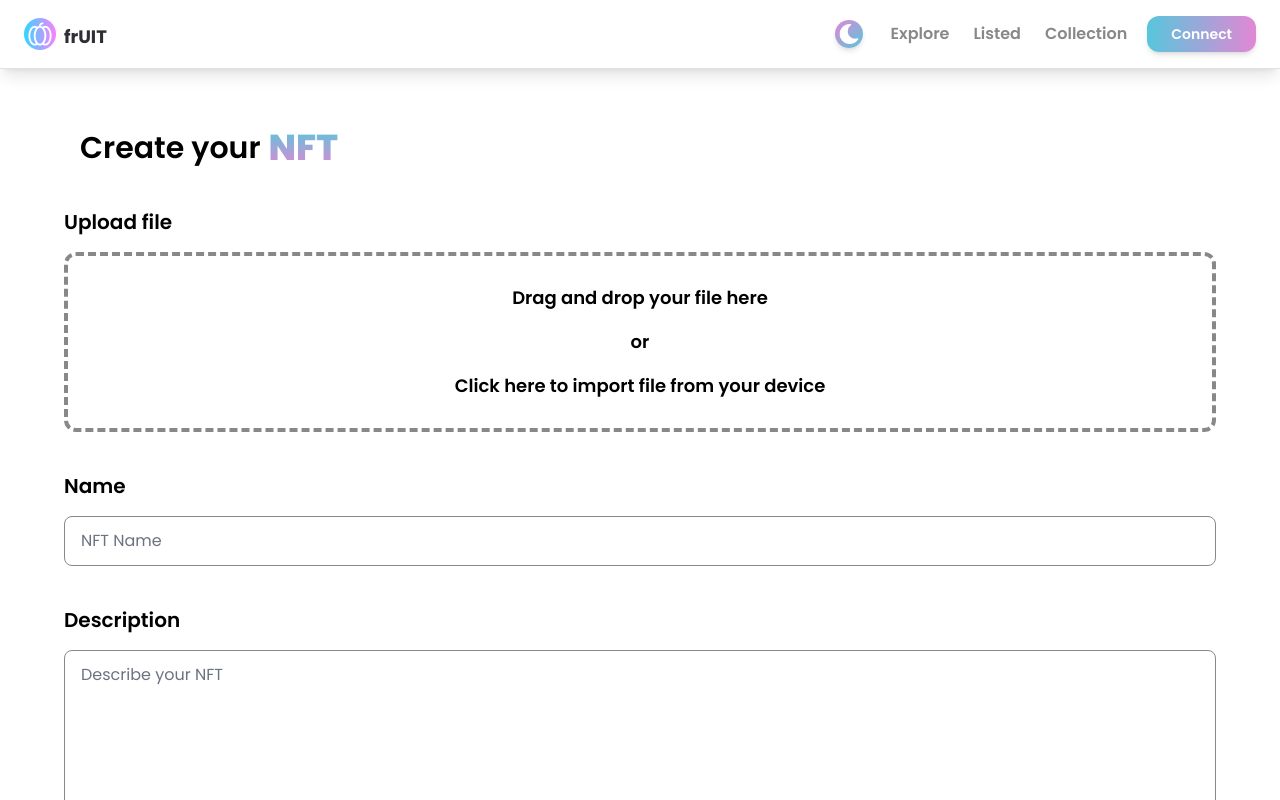
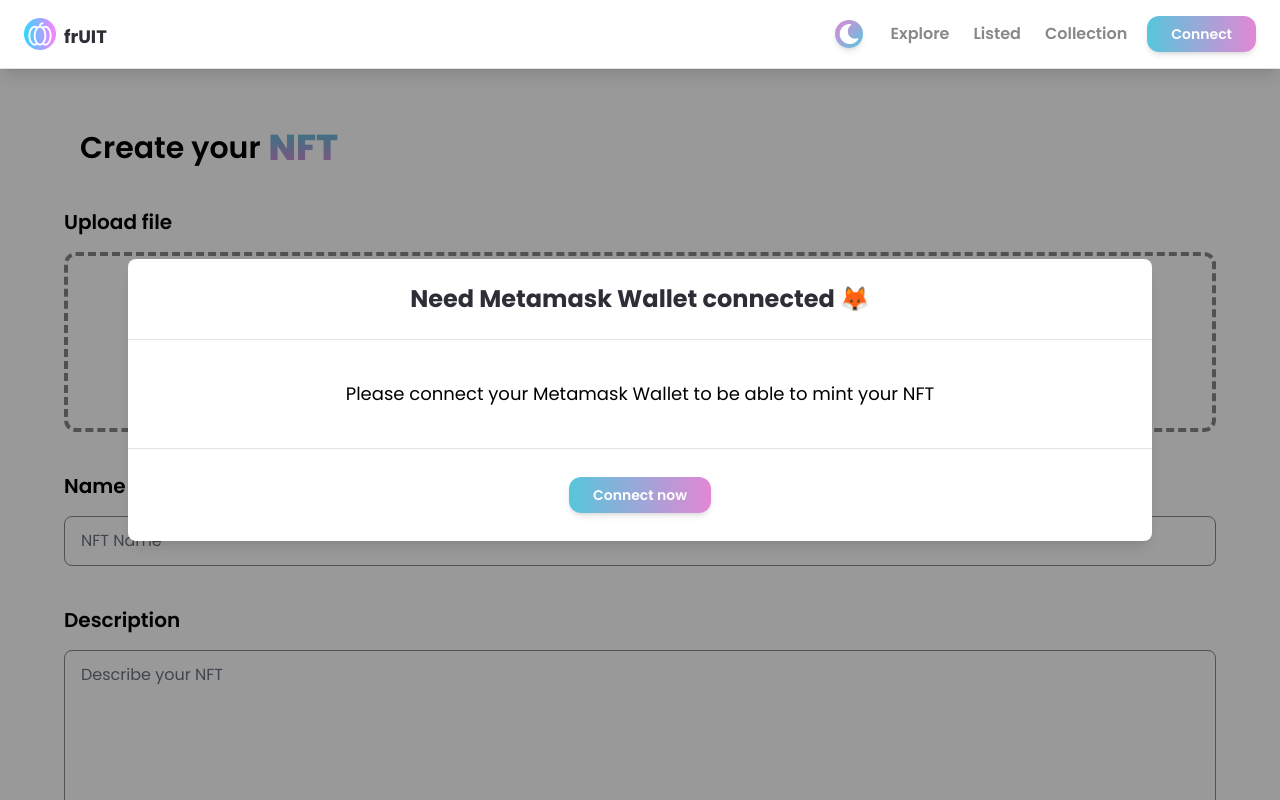
Before and after one commit to LovelyStar215/mx-marketplace, a Next.js app: page /create in a window 1280 px wide. Shown: the top 800 px of the page. Built offline with nearby package versions, Linux system fonts and the light colour scheme; what ipfs-http-client would draw is missing.

Commit message:
Add authenticator

```diff
--- a/pages/create.js
+++ b/pages/create.js
@@ -1,9 +1,10 @@
-import { useCallback, useState, useContext } from 'react';
+import { useCallback, useState, useContext, useEffect } from 'react';
 import { useDropzone } from 'react-dropzone';
 import { create as ipfsHttpClient } from 'ipfs-http-client';
 import { useRouter } from 'next/router';
 
 import Button from '../components/Button';
+import Modal from '../components/Modal';
 import Input from '../components/Input';
 import { Context } from '../context/Context';
 
@@ -25,7 +26,7 @@
 console.log(projectId, ' || ', infuraKey);
 
 const CreateNFT = () => {
-  const { createNFT } = useContext(Context);
+  const { createNFT, logIn, connectWallet } = useContext(Context);
   const router = useRouter();
   const [fileUrl, setFileUrl] = useState(null);
   const [formInput, setFormInput] = useState({
@@ -33,6 +34,14 @@
     description: '',
     price: '',
   });
+
+  useEffect(() => {
+    if (!logIn) {
+      document.body.style.overflow = 'hidden';
+    } else {
+      document.body.style.overflow = 'visible';
+    }
+  }, [logIn]);
 
   const createMarketItem = async () => {
     const { name, description, price } = formInput;
@@ -144,6 +153,32 @@
           handleClick={createMarketItem}
         />
       </div>
+      {!logIn && (
+        <Modal
+          closeBtn={false}
+          header={
+            <p className="my-2 font-bold">Need Metamask Wallet connected 🦊</p>
+          }
+          body={
+            <div className="text-center">
+              <p className="text-lg font-poppins">
+                Please connect your Metamask Wallet to be able to mint your NFT
+              </p>
+            </div>
+          }
+          footer={
+            <div className="flex justify-center ">
+              <Button
+                btnName="Connect now"
+                classStyles={`mx-2 rounded-xl active:scale-110 duration-100 `}
+                handleClick={() => {
+                  connectWallet();
+                }}
+              />
+            </div>
+          }
+        />
+      )}
     </div>
   );
 };
--- a/pages/listed.js
+++ b/pages/listed.js
@@ -9,9 +9,12 @@
 
 import Loading from '../components/Loading';
 import SearchBar from '../components/Searchbar';
+import Modal from '../components/Modal';
+import Button from '../components/Button';
 
 const ListedNFT = () => {
-  const { fetchCollectionOrListed, loading, setLoading } = useContext(Context);
+  const { fetchCollectionOrListed, logIn, loading, connectWallet, setLoading } =
+    useContext(Context);
   const [nftItems, setNftItems] = useState([]);
   const [searchfield, setSearchfield] = useState('');
 
@@ -21,6 +24,14 @@
       setLoading(false);
     });
   }, []);
+
+  useEffect(() => {
+    if (!logIn) {
+      document.body.style.overflow = 'hidden';
+    } else {
+      document.body.style.overflow = 'visible';
+    }
+  }, [logIn]);
 
   const onSearchChange = (event) => {
     setSearchfield(event.target.value);
@@ -70,6 +81,35 @@
           </h1>
         )}
       </div>
+      {!logIn && (
+        <Modal
+          closeBtn={false}
+          header={
+            <p className="my-2 font-bold">
+              Oops, can&#39;t find your collection 😥
+            </p>
+          }
+          body={
+            <div className="text-center">
+              <p className="text-lg font-poppins">
+                Please sign in to get access to your personal listing NFTs
+              </p>
+            </div>
+          }
+          footer={
+            <div className="flex justify-center ">
+              <Button
+                btnName="Connect now"
+                classStyles={`mx-2 rounded-xl active:scale-110 duration-100 `}
+                handleClick={() => {
+                  connectWallet();
+                }}
+              />
+            </div>
+          }
+          handleClose={() => {}}
+        />
+      )}
     </>
   );
 };
```
